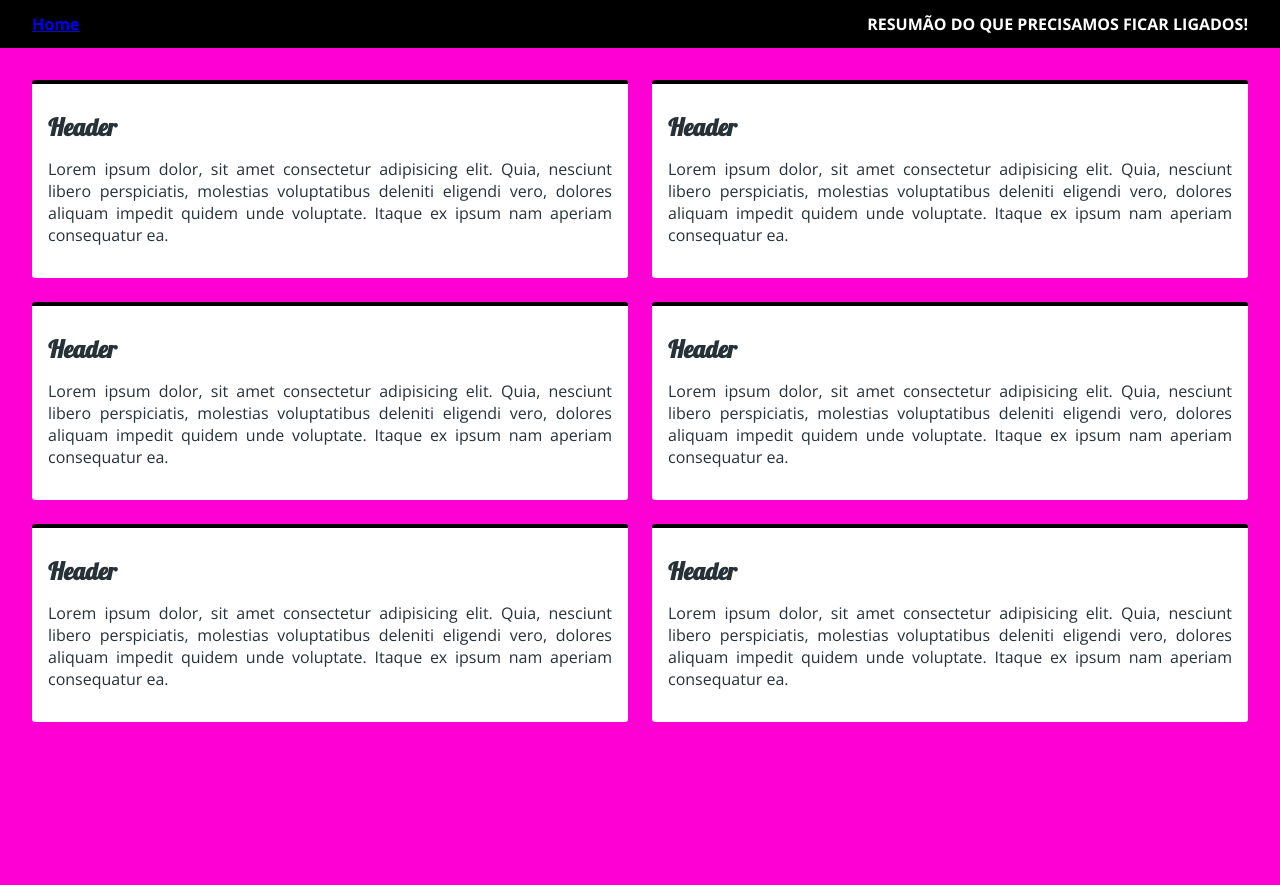
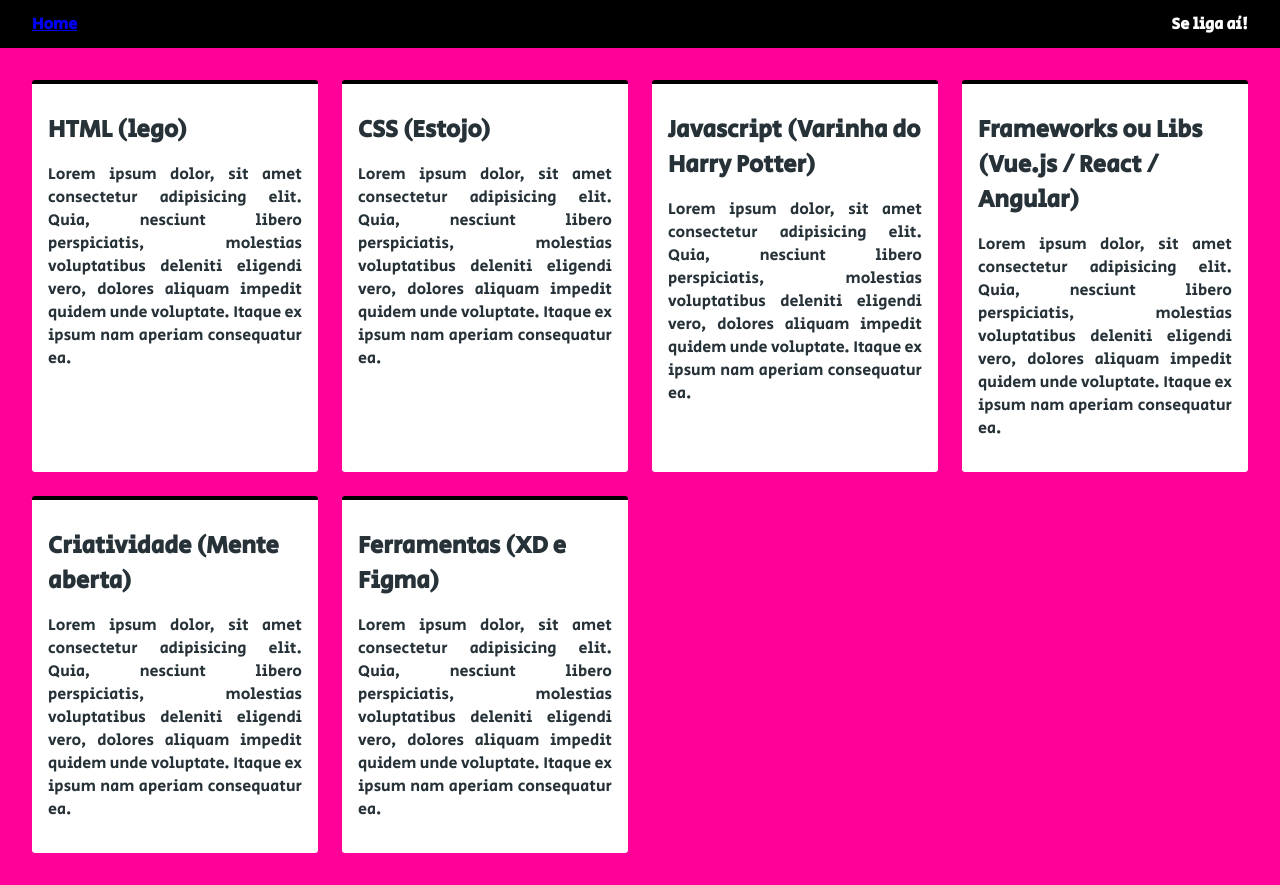
Before and after one commit to edulongodevgeo/front-dev-saber, a plain HTML site: page codewild.html in a window 1280 px wide. Before the commit the page ends 800 px from the top, so only its background shows below. Drawn offline with nearby package versions, Linux system fonts and the light colour scheme; a web font is replaced by a local one.

Commit message:
atualização de estilo

```diff
--- a/code_wild/style.css
+++ b/code_wild/style.css
@@ -1,11 +1,13 @@
 @import url('https://fonts.googleapis.com/css2?family=Lobster&family=Sansita+Swashed:wght@900&display=swap');
+@import url('https://fonts.googleapis.com/css2?family=Secular+One&display=swap');
+@import url('https://fonts.googleapis.com/css2?family=Secular+One&display=swap');
 
 * {
   box-style: border-box;
 }
 
 :root {
-  --clr-background: #ff00d4;
+  --clr-background: #FF0099;
   --clr-base: #ffffff;
   --clr-primary: #000000;
   --clr-gray: #263238;
@@ -15,7 +17,7 @@
 
 body {
   margin: 0;
-  font-family: "Open Sans", sans-serif;
+  font-family: 'Secular One', sans-serif;
   background-color: var(--clr-background);
   color: var(--clr-gray);
   font-size: var(--font-size);
@@ -66,7 +68,7 @@ body {
 
 #wrapper-grid {
   display: grid;
-  grid-template-columns: repeat(2, 1fr);
+  grid-template-columns: repeat(auto-fit, minmax(280px, 1fr));
   grid-gap: 1.5em;
 }
 
@@ -79,7 +81,7 @@ body {
 .container h2 {
   margin-bottom: 0.2em;
   margin-top: 0.5em;
-  font-family: 'Lobster', cursive;
+  font-family: 'Secular One', sans-serif;
 }
 
 @media screen and (max-width: 550px) {
--- a/codewild.html
+++ b/codewild.html
@@ -19,17 +19,17 @@
 <body>
   <!-- partial:index.partial.html -->
 
-  <head>
+  <!-- <head>
     <link rel="stylesheet" href="https://fonts.googleapis.com/css?family=Open+Sans:400,400i,700">
     <link href="https://fonts.googleapis.com/icon?family=Material+Icons" rel="stylesheet">
-  </head>
+  </head> -->
 
   <body>
 
     <nav class="navbar">
       <ul>
         <li><a href="index.html" class="navbar">Home</a></li>
-        <li></a>RESUMÃO DO QUE PRECISAMOS FICAR LIGADOS!</li>
+        <li></a>Se liga aí!</li>
       </ul>
     </nav>
 
@@ -41,7 +41,7 @@
       <div id="wrapper-grid">
         <div class="container">
 
-          <h2>Header</h2>
+          <h2>HTML (lego)</h2>
           <p align="justify">Lorem ipsum dolor, sit amet consectetur adipisicing elit. Quia, nesciunt libero
             perspiciatis, molestias voluptatibus deleniti eligendi vero, dolores aliquam impedit quidem unde voluptate.
             Itaque ex ipsum nam aperiam consequatur ea.
@@ -49,7 +49,7 @@
         </div>
 
         <div class="container">
-          <h2>Header</h2>
+          <h2>CSS (Estojo)</h2>
           <p align="justify">Lorem ipsum dolor, sit amet consectetur adipisicing elit. Quia, nesciunt libero
             perspiciatis, molestias voluptatibus deleniti eligendi vero, dolores aliquam impedit quidem unde voluptate.
             Itaque ex ipsum nam aperiam consequatur ea.
@@ -57,7 +57,7 @@
         </div>
 
         <div class="container">
-          <h2>Header</h2>
+          <h2>Javascript (Varinha do Harry Potter)</h2>
           <p align="justify">Lorem ipsum dolor, sit amet consectetur adipisicing elit. Quia, nesciunt libero
             perspiciatis, molestias voluptatibus deleniti eligendi vero, dolores aliquam impedit quidem unde voluptate.
             Itaque ex ipsum nam aperiam consequatur ea.
@@ -65,7 +65,7 @@
         </div>
 
         <div class="container">
-          <h2>Header</h2>
+          <h2>Frameworks ou Libs (Vue.js / React / Angular)</h2>
           <p align="justify">Lorem ipsum dolor, sit amet consectetur adipisicing elit. Quia, nesciunt libero
             perspiciatis, molestias voluptatibus deleniti eligendi vero, dolores aliquam impedit quidem unde voluptate.
             Itaque ex ipsum nam aperiam consequatur ea.
@@ -73,7 +73,7 @@
         </div>
 
         <div class="container">
-          <h2>Header</h2>
+          <h2>Criatividade (Mente aberta)</h2>
           <p align="justify">Lorem ipsum dolor, sit amet consectetur adipisicing elit. Quia, nesciunt libero
             perspiciatis, molestias voluptatibus deleniti eligendi vero, dolores aliquam impedit quidem unde voluptate.
             Itaque ex ipsum nam aperiam consequatur ea.
@@ -81,7 +81,7 @@
         </div>
 
         <div class="container">
-          <h2>Header</h2>
+          <h2>Ferramentas (XD e Figma)</h2>
           <p align="justify">Lorem ipsum dolor, sit amet consectetur adipisicing elit. Quia, nesciunt libero
             perspiciatis, molestias voluptatibus deleniti eligendi vero, dolores aliquam impedit quidem unde voluptate.
             Itaque ex ipsum nam aperiam consequatur ea.
```
